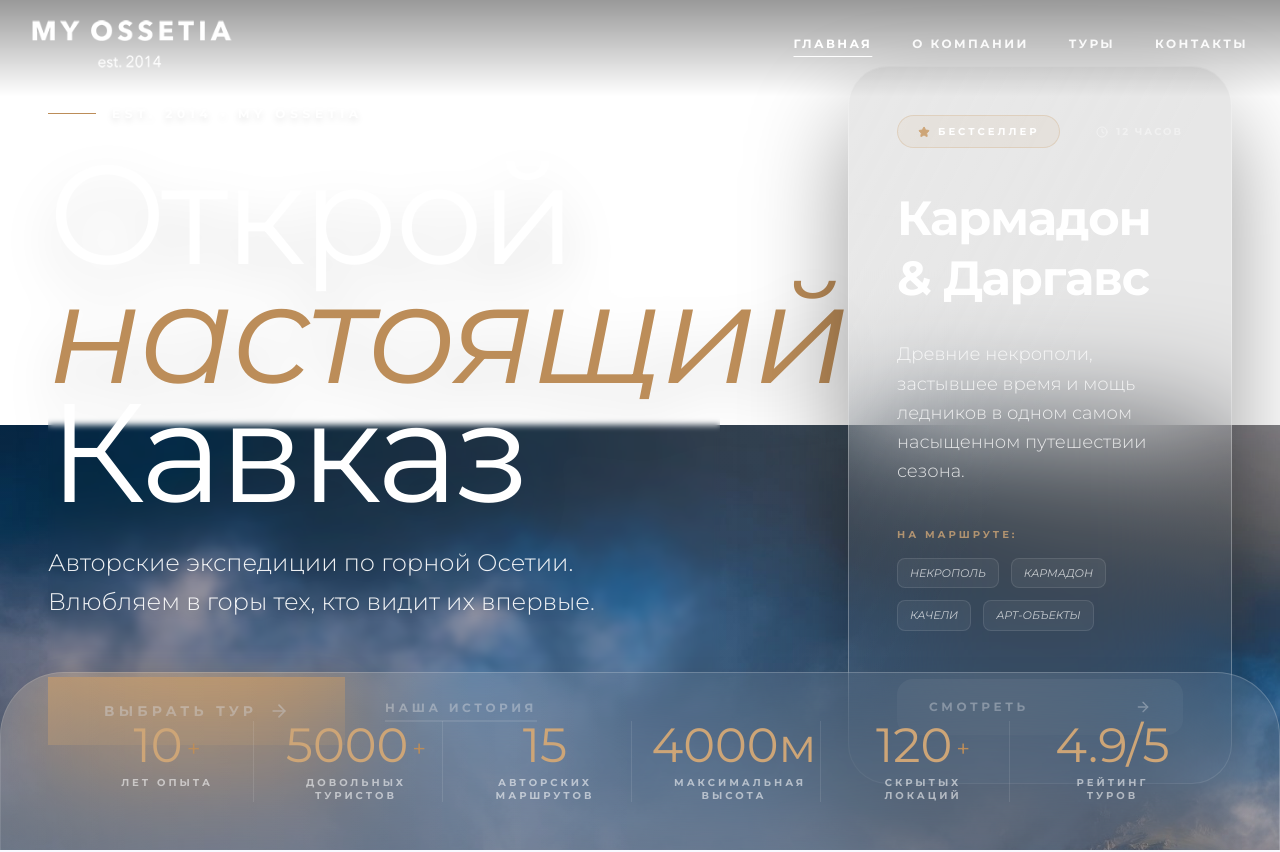
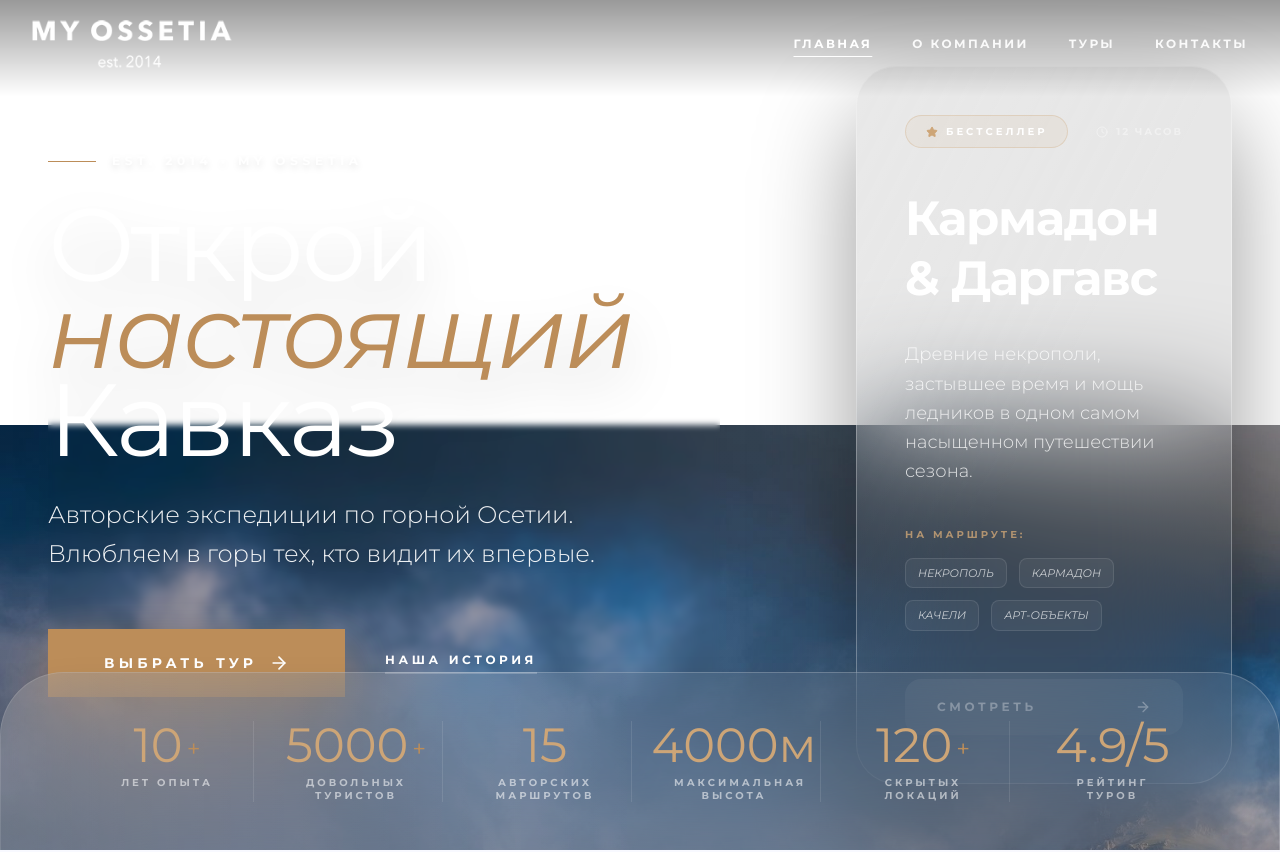
Before and after one commit to NGPpQr0oWJ12/my-ossetia-tour, a React (Vite) app: page / in a window 1280 px wide. Shown: the top 852 px of the page. Built offline with nearby package versions, Linux system fonts and the light colour scheme.

Commit message:
feat: scaffold initial project structure and implement homepage with parallax hero and tour cards

```diff
--- a/src/App.tsx
+++ b/src/App.tsx
@@ -3,7 +3,7 @@
  * SPDX-License-Identifier: Apache-2.0
  */
 
-import { BrowserRouter as Router, Routes, Route } from "react-router-dom";
+import { BrowserRouter, HashRouter, Routes, Route } from "react-router-dom";
 import Layout from "./components/Layout";
 import Home from "./pages/Home";
 import About from "./pages/About";
@@ -12,6 +12,10 @@ import TourDetail from "./pages/TourDetail";
 import Contacts from "./pages/Contacts";
 
 export default function App() {
+  const Router = typeof window !== "undefined" && window.location.protocol === "file:"
+    ? HashRouter
+    : BrowserRouter;
+
   return (
     <Router>
       <Routes>
--- a/src/components/Layout.tsx
+++ b/src/components/Layout.tsx
@@ -3,6 +3,7 @@ import { Mountain, Menu, X, MapPin, Phone, Mail, Instagram, Facebook, Send } fro
 import { useState, useEffect } from "react";
 import { motion, AnimatePresence } from "motion/react";
 import { cn } from "../lib/utils";
+const logoImage = "/logo.3fa4429.png";
 
 export default function Layout() {
   const [isScrolled, setIsScrolled] = useState(false);
@@ -50,8 +51,8 @@ export default function Layout() {
 
         <div className="max-w-7xl mx-auto px-6 lg:px-8 flex justify-between items-center">
           <Link to="/" className="flex items-center gap-2 group relative z-10">
-            <img
-              src="/logo.3fa4429.png"
+              <img
+                src={logoImage}
               alt="My Ossetia Tours Logo"
               className={cn(
                 "h-10 md:h-12 w-auto transition-all duration-500",
@@ -144,7 +145,7 @@ export default function Layout() {
             <div>
               <Link to="/" className="inline-flex items-center mb-5">
                 <img
-                  src="/logo.3fa4429.png"
+                  src={logoImage}
                   alt="My Ossetia Tours Logo"
                   className="h-8 w-auto brightness-0 invert opacity-90 hover:opacity-100 transition-opacity"
                 />
--- a/src/pages/About.tsx
+++ b/src/pages/About.tsx
@@ -1,4 +1,5 @@
 import { motion } from "motion/react";
+const guideImage = "/gid.png";
 
 export default function About() {
   return (
@@ -40,8 +41,8 @@ export default function About() {
             transition={{ delay: 0.3 }}
             className="h-[500px] rounded-2xl overflow-hidden"
           >
-            <img
-              src="/gid.png"
+              <img
+                src={guideImage}
               alt="Гид в горах"
               className="w-full h-full object-cover"
               referrerPolicy="no-referrer"
--- a/src/pages/Home.tsx
+++ b/src/pages/Home.tsx
@@ -2,6 +2,9 @@ import { motion, useScroll, useTransform } from "motion/react";
 import { useRef } from "react";
 import { ArrowRight, Compass, Camera, Calendar, Users, Star, Phone, Send, Clock } from "lucide-react";
 import { Link } from "react-router-dom";
+const heroImage = "/12476587.jpg";
+const founderImage = "/gid.png";
+const storyImage = "/onas.webp";
 
 const ParallaxImage = ({ src, alt, speed = 0.1 }: { src: string; alt: string; speed?: number }) => {
   const ref = useRef(null);
@@ -130,7 +133,7 @@ export default function Home() {
       <section className="relative overflow-hidden w-full pt-24 sm:pt-20 lg:h-[95vh] lg:min-h-[850px] lg:pt-0">
         <motion.div style={{ y: yHero }} className="absolute inset-0 z-0 w-full h-[140%] -top-[20%]">
           <img
-            src="/12476587.jpg"
+            src={heroImage}
             alt="Кавказские горы"
             className="w-full h-full object-cover"
             referrerPolicy="no-referrer"
@@ -141,12 +144,12 @@ export default function Home() {
         </motion.div>
 
         <div className="relative z-10 flex min-h-[auto] items-start sm:min-h-[calc(100svh-5rem)] sm:items-center lg:h-full lg:min-h-0">
-          <div className="w-full max-w-[96rem] mx-auto px-5 sm:px-6 lg:px-10 xl:px-12 2xl:px-16 pt-5 pb-0 sm:py-10 lg:py-20">
-            <div className="grid items-center gap-10 lg:grid-cols-[minmax(0,38rem)_minmax(20rem,24rem)] lg:gap-32 xl:grid-cols-[minmax(0,42rem)_28rem] xl:gap-44 2xl:grid-cols-[minmax(0,44rem)_28rem] 2xl:gap-52">
+            <div className="w-full max-w-[96rem] mx-auto px-5 sm:px-6 lg:px-10 xl:px-12 2xl:px-16 pt-5 pb-0 sm:py-10 lg:py-20">
+              <div className="grid items-center gap-10 lg:grid-cols-[minmax(0,1fr)_minmax(18rem,24rem)] lg:gap-12 xl:grid-cols-[minmax(0,1fr)_minmax(20rem,25rem)] xl:gap-16 2xl:grid-cols-[minmax(0,1fr)_28rem] 2xl:gap-24">
 
               {/* Left Column: Main Impact */}
-              <div className="grid lg:pr-12 xl:pr-16 2xl:pr-20">
-                <div className="flex max-w-[38rem] flex-col rounded-[2rem] bg-black/10 px-4 py-5 shadow-[0_20px_60px_rgba(0,0,0,0.12)] backdrop-blur-[3px] sm:bg-transparent sm:px-0 sm:py-0 sm:shadow-none sm:backdrop-blur-0 xl:max-w-[42rem] 2xl:max-w-[44rem]">
+              <div className="grid min-w-0 lg:pr-6 xl:pr-8 2xl:pr-12">
+                <div className="flex max-w-[38rem] min-w-0 flex-col rounded-[2rem] bg-black/10 px-4 py-5 shadow-[0_20px_60px_rgba(0,0,0,0.12)] backdrop-blur-[3px] sm:bg-transparent sm:px-0 sm:py-0 sm:shadow-none sm:backdrop-blur-0 xl:max-w-[42rem] 2xl:max-w-[46rem]">
                   <motion.div
                     initial={{ opacity: 0, x: -20 }}
                     animate={{ opacity: 1, x: 0 }}
@@ -163,7 +166,7 @@ export default function Home() {
                     initial={{ opacity: 0, y: 20 }}
                     animate={{ opacity: 1, y: 0 }}
                     transition={{ duration: 0.3, delay: 0.05, ease: "circOut" }}
-                    className="mb-4 font-serif text-[3.15rem] leading-[0.9] tracking-tight text-white drop-shadow-2xl sm:mb-8 sm:text-7xl sm:leading-[0.85] md:text-9xl lg:text-[7.5rem] xl:text-[8.75rem]"
+                    className="mb-4 max-w-[10ch] font-serif text-[clamp(3.15rem,15vw,5.5rem)] leading-[0.9] tracking-tight text-white drop-shadow-2xl sm:mb-8 sm:text-[clamp(4.75rem,12vw,6.75rem)] sm:leading-[0.85] lg:text-[clamp(5.5rem,8vw,7.4rem)] 2xl:text-[8.25rem]"
                   >
                     Открой <br />
                     <span className="italic text-accent-500">настоящий</span> <br /> Кавказ
@@ -217,12 +220,12 @@ export default function Home() {
               </div>
 
               {/* Right Column: Expanded Featured Tour */}
-              <div className="hidden lg:grid justify-items-end lg:pl-12 xl:pl-16 2xl:pl-20">
+              <div className="hidden lg:grid justify-items-end lg:pl-4 xl:pl-6 2xl:pl-10">
                 <motion.div
                   initial={{ opacity: 0, scale: 0.95, x: 40 }}
                   animate={{ opacity: 1, scale: 1, x: 0 }}
                   transition={{ duration: 0.4, delay: 0.2, ease: "circOut" }}
-                  className="relative w-full max-w-[28rem]"
+                  className="relative w-full max-w-[24rem] xl:max-w-[26rem] 2xl:max-w-[28rem]"
                 >
                   <div className="group relative overflow-hidden rounded-[40px] border border-white/30 bg-stone-900/10 p-10 text-white shadow-[0_50px_100px_rgba(0,0,0,0.4)] backdrop-blur-3xl xl:p-12">
                     <div className="absolute inset-0 bg-gradient-to-br from-white/20 via-transparent to-transparent opacity-40 transition-opacity group-hover:opacity-60" />
@@ -318,7 +321,7 @@ export default function Home() {
                   style={{ boxShadow: '0 10px 40px rgba(18,28,40,0.04)' }}
                 >
                   <img
-                    src="/onas.webp"
+                    src={storyImage}
                     alt="Горы и сторожевые башни Осетии"
                     className="w-full h-full object-cover transition-transform duration-[1.2s] group-hover:scale-110"
                   />
@@ -338,7 +341,7 @@ export default function Home() {
                   }}
                 >
                   <img
-                    src="/gid.png"
+                    src={founderImage}
                     alt="Основатель My Ossetia Tours"
                     className="w-full h-full object-cover"
                   />
--- a/src/pages/TourDetail.tsx
+++ b/src/pages/TourDetail.tsx
@@ -1,6 +1,7 @@
 import { motion } from "motion/react";
 import { useParams, Link } from "react-router-dom";
 import { ArrowLeft, Footprints, ShieldAlert, HeartHandshake, HeartPulse, Waves, IdCard, Clock, Mountain, Users, Calendar, MapPin } from "lucide-react";
+const guideImage = "/gid.png";
 
 export default function TourDetail() {
   const { id } = useParams();
@@ -239,7 +240,7 @@ export default function TourDetail() {
           >
             <div className="w-48 h-48 md:w-64 md:h-64 rounded-full overflow-hidden border-4 border-white shadow-lg mx-auto">
               <img
-                src="/gid.png"
+                src={guideImage}
                 alt="Гид Тимур"
                 className="w-full h-full object-cover"
                 referrerPolicy="no-referrer"
--- a/vite.config.ts
+++ b/vite.config.ts
@@ -6,6 +6,7 @@ import {defineConfig, loadEnv, searchForWorkspaceRoot} from 'vite';
 export default defineConfig(({mode}) => {
   const env = loadEnv(mode, '.', '');
   return {
+    base: './',
     plugins: [react(), tailwindcss()],
     define: {
       'process.env.GEMINI_API_KEY': JSON.stringify(env.GEMINI_API_KEY),
```
Also changed, not shown: 1 other file (tests, documents, lock files or other folders).
